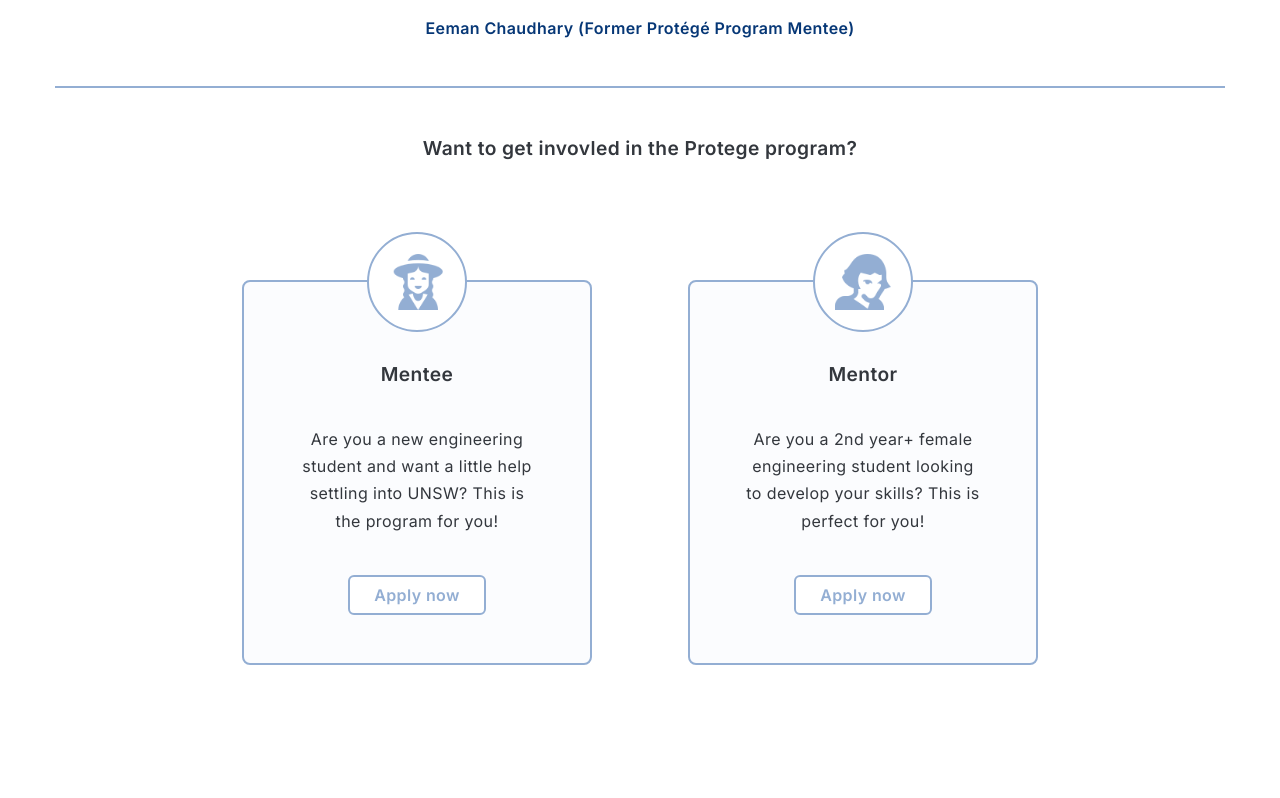
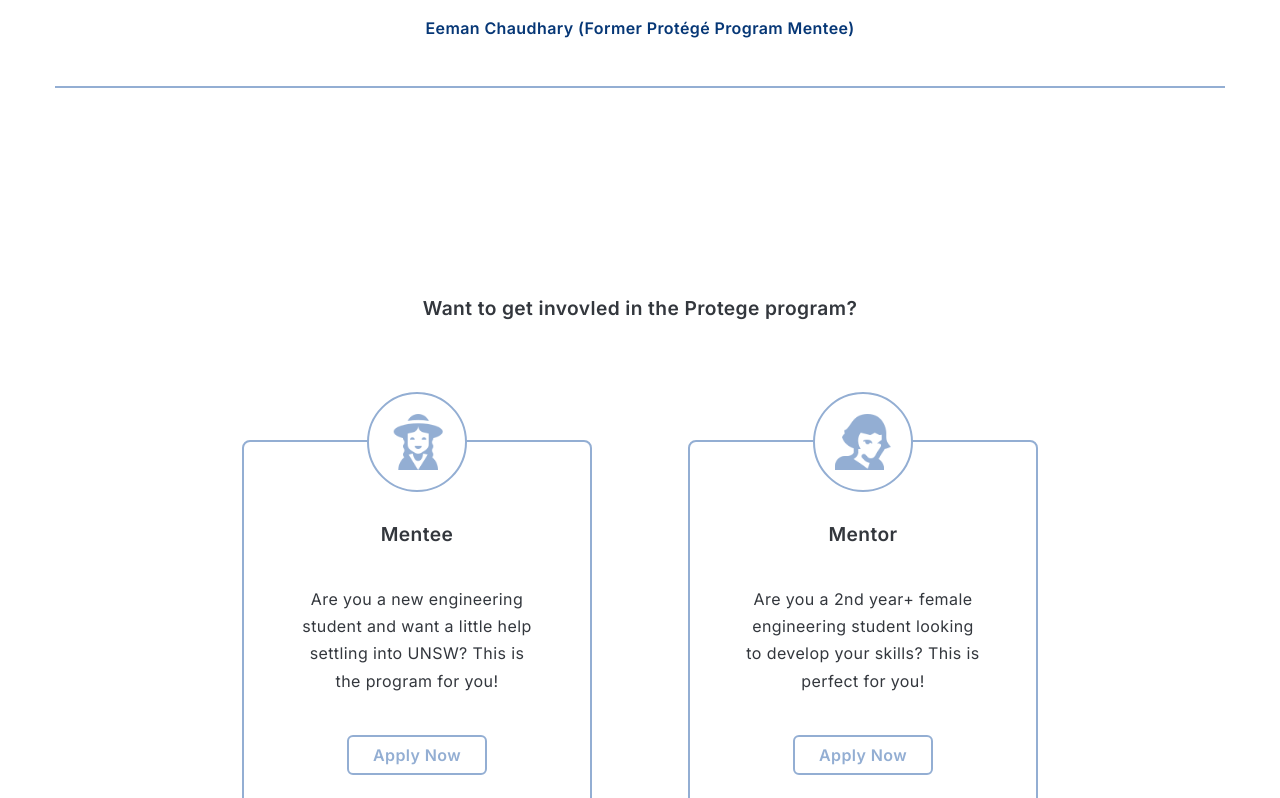
Before and after one commit to UNSW-WIESoc/website, a Next.js app: page /programs/protege-program in a window 1280 px wide. Shown: the part 2402-3200 px from the top of the page. Built offline with nearby package versions, Linux system fonts and the light colour scheme.

Commit message:
Added white background and cleaned up code a bit

```diff
--- a/app/(pages)/programs/protege-program/page.tsx
+++ b/app/(pages)/programs/protege-program/page.tsx
@@ -81,17 +81,15 @@ export default function ProtegeProgram() {
 
       <Testimonials />
 
-      <Box pb={15}>
-        <Typography level='subtitle-lg'>
+      <Box pt={20} pb={35}>
+        <Typography level='subtitle-lg' pb={15}>
           Want to get invovled in the Protege program?
         </Typography>
-      </Box>
         <Stack
           direction={{ xs: 'column', md: 'row'}}
           spacing={12}
           justifyContent='center'
           alignItems='center'
-        pb={35}
         >
           <ProtegeProgramCard
             icon='/programs/protege-program/BolivianGirl.svg'
@@ -107,5 +105,7 @@ export default function ProtegeProgram() {
           />
         </Stack>
       </Box>
+
+    </Box>
   );
 }
--- a/components/ProtegeProgramCard.tsx
+++ b/components/ProtegeProgramCard.tsx
@@ -1,6 +1,6 @@
 import {Box, Stack, Typography} from '@mui/joy';
 import Card from '@mui/joy/Card';
-import OutlineButton from '@/components/OutlineButton';
+import DarkOutlineButton from './DarkOutlineButton';
 import Image from 'next/image';
 
 export default function ProtegeProgramCard({ icon, text, type, description }: any) {
@@ -11,7 +11,8 @@ export default function ProtegeProgramCard({ icon, text, type, description }: an
       sx={{
         width: {xs: '300px', lg: '350px'},
         height: 'auto',
-        border: '2px solid #93AED3'
+        border: '2px solid #93AED3',
+        backgroundColor: 'white'
       }}
     >
       <Box sx={{
@@ -37,7 +38,7 @@ export default function ProtegeProgramCard({ icon, text, type, description }: an
         <Typography level='body' textAlign='center' px={{xs: 2, sm: 3, md: 4, lg: 5}}>
           {description}
         </Typography>
-        <OutlineButton text='Apply now' link='sth'/>
+        <DarkOutlineButton text='Apply Now' link='sth'/>
       </Stack>
     </Card>
   );
```
Lines whose indentation alone changed are shown as unchanged.
